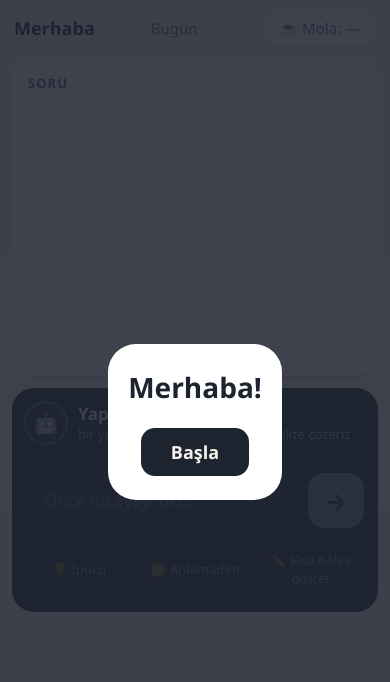
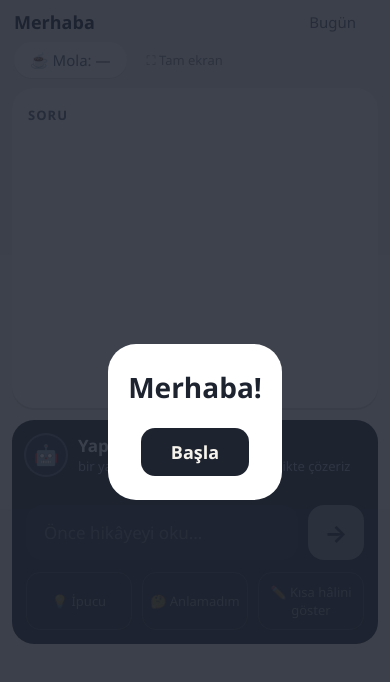
Before and after one commit to egitmenyp-gif/matematik, a plain HTML site: page index.html in a window 390 px wide. Drawn offline with Linux system fonts and the light colour scheme; no server answers.

Commit message:
Add files via upload

```diff
--- a/index.html
+++ b/index.html
@@ -13,7 +13,7 @@
 <header class="ust">
   <div class="ad" id="ad">Merhaba <span id="zaman"></span></div>
   <div class="blok" id="blok">Bugün <span id="noktalar"></span> <span id="blokNo"></span></div>
-  <div class="mola" id="mola">☕ Mola: —</div>
+  <div class="sag"><div class="mola" id="mola">☕ Mola: —</div><button class="tamekran" id="tamEkran" type="button" hidden title="Tam ekran: başka bir şey görünmesin">⛶ Tam ekran</button></div>
 </header>
 <main class="ana">
   <section class="soru" id="soruKart" aria-live="polite">
--- a/index.js
+++ b/index.js
@@ -298,5 +298,17 @@
   $('dIpucu').addEventListener('click', ipucuIste);
   $('dAnlamadim').addEventListener('click', anlamadim);
   $('dKisa').addEventListener('click', kisaGoster);
+  // Tam ekran (kurucu 22.11: çocuğun dikkati dağılmasın; F11'i herkes bilmiyor). Desteklemeyen tarayıcıda düğme gizli kalır.
+  (function () {
+    var b = $('tamEkran'), k = document.documentElement;
+    if (!b || !document.fullscreenEnabled || !k.requestFullscreen) return;
+    b.hidden = false;
+    var yaz = function () { b.textContent = document.fullscreenElement ? '⛶ Küçült' : '⛶ Tam ekran'; };
+    b.addEventListener('click', function () {
+      var s = document.fullscreenElement ? document.exitFullscreen() : k.requestFullscreen();
+      if (s && s.catch) s.catch(function () {});
+    });
+    document.addEventListener('fullscreenchange', yaz);
+  })();
   basla();
 })();
--- a/stil.css
+++ b/stil.css
@@ -10,6 +10,9 @@ button:disabled{cursor:default}
 .blok{display:flex;gap:10px;align-items:center;font-size:15px;color:var(--notr);white-space:nowrap}
 .nokta{display:inline-block;vertical-align:middle;width:44px;height:10px;border-radius:6px;background:var(--cizgi)}
 .nokta.dolu{background:var(--notr)}
+.sag{display:flex;align-items:center;gap:10px}
+.tamekran{font-size:13px;color:var(--notr);padding:6px 10px;border-radius:12px;opacity:.75;white-space:nowrap}
+.tamekran:hover,.tamekran:focus-visible{opacity:1;background:var(--notr-acik)}
 .mola{background:var(--kart);border-radius:20px;padding:8px 16px;font-size:15px;color:var(--notr);box-shadow:0 1px 0 var(--cizgi);white-space:nowrap}
 .ana{flex:1;min-height:0;display:grid;grid-template-columns:minmax(0,1fr) minmax(340px,440px);gap:24px;padding:0 36px 24px}
 .soru{background:var(--kart);border-radius:28px;padding:28px 40px;box-shadow:0 2px 0 var(--cizgi);display:flex;flex-direction:column;min-height:0;min-width:0}
@@ -90,6 +93,7 @@ button:disabled{cursor:default}
   .ust{height:auto;flex-wrap:wrap;padding:10px 14px;gap:8px}
   .ad{font-size:18px}
   .blok,.mola{white-space:normal;flex-wrap:wrap}
+  .sag{flex-wrap:wrap}
   .nokta{width:28px}
   .ana{display:flex;flex-direction:column;flex:none;padding:0 12px 16px;gap:12px}
   .soru{padding:18px 16px;border-radius:22px}
```
